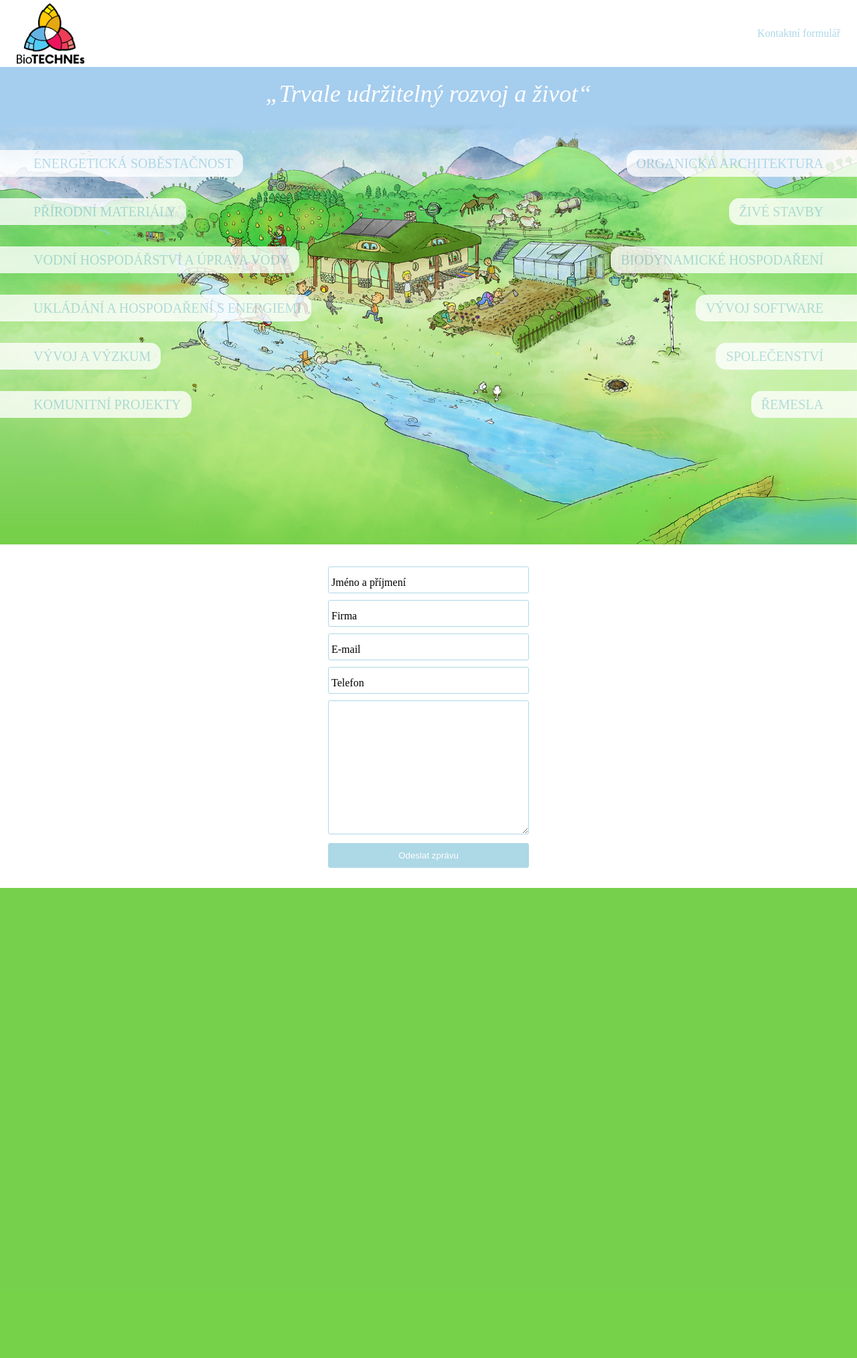
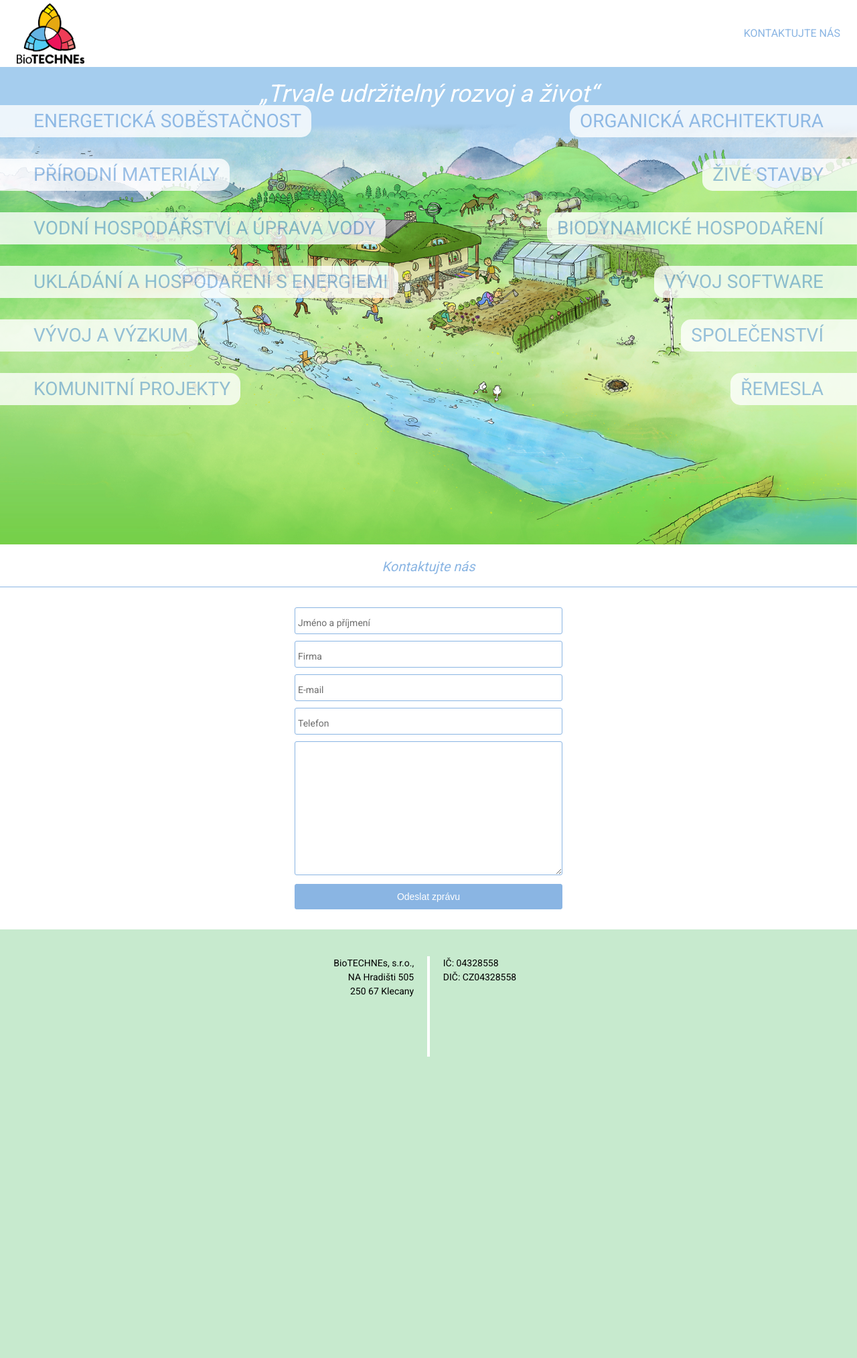
Before and after one commit to martinsvb/biotechnes, a PHP site: page / in a window 1280 px wide. Shown: the whole page at 67% size. Before the commit the page ends 1326 px from the top, so only its background shows below. Run offline with PHP 8.4, Linux system fonts and the light colour scheme; some libraries are stand-ins or nearby versions.

Commit message:
Design updates

```diff
--- a/dist/styles.css
+++ b/dist/styles.css
@@ -48,10 +48,14 @@ table {
 }
 
 :root {
-    --main-color: lightblue;
+    --main-color: #8ab5e3;
     --main-text-color: white;
-    --second-text-color: gray;
-    --background-color: #76d04c;
+    --second-text-color:  #6d6d6d;
+    --background-color: #c7eace;
+}
+
+html {
+    font-family: 'Roboto', Arial, sans-serif;
 }
 
 .header {
@@ -71,6 +75,16 @@ table {
     margin-right: 25px;
     color: var(--main-color);
     cursor: pointer;
+    text-transform: uppercase;
+}
+
+.contactFormTitle {
+    padding: 20px 0;
+    color: var(--main-color);
+    text-align: center;
+    border-bottom: 1px solid var(--main-color);
+    font-size: 20px;
+    font-style: italic;
 }
 
 .imageWrapper {
@@ -96,9 +110,21 @@ table {
     width: 100%;
 }
 
+.danger {
+    background: red;
+}
+
+.success {
+    background: palegreen;
+}
+
+.hide {
+    display: none !important;
+}
+
 .bioInfoTextWrapper {
     position: absolute;
-    bottom: 160px;
+    bottom: 240px;
     background: transparent;
     display: flex;
     flex-direction: row;
@@ -110,10 +136,11 @@ table {
     color: var(--main-color);
     background: var(--main-text-color);
     opacity: .8;
-    font-size: 20px;
+    font-size: 28px;
     margin-bottom: 32px;
     padding: 10px;
     text-transform: uppercase;
+    font-family: 'Roboto', Arial, sans-serif;
     display: inline-block;
 }
 
@@ -135,22 +162,6 @@ table {
     padding-left: 50px;
 }
 
-.footer {
-    background: var(--background-color);
-}
-
-.danger {
-    background: red;
-}
-
-.success {
-    background: palegreen;
-}
-
-.hide {
-    display: none !important;
-}
-
 .contactForm {
     margin: 30px 0;
 }
@@ -158,7 +169,7 @@ table {
 .inputWrapper {
     position: relative;
     margin: 0 auto 10px auto;
-    width: 300px;
+    width: 400px;
 }
 
 .inputText,
@@ -170,6 +181,13 @@ table {
     box-sizing: border-box;
 }
 
+.inputText,
+.inputLabel,
+.textArea,
+.sendBtn {
+    font-size: 14px;
+}
+
 .inputText:focus ~ .inputLabel,
 .inputTextOptional ~ .inputLabel,
 .inputTextRequired:not(:focus):valid ~ .inputLabel {
@@ -179,7 +197,6 @@ table {
 }
 
 .inputText {
-    font-size: 14px;
     height: 40px;
     padding: 0 5px;
 }
@@ -190,6 +207,7 @@ table {
     left: 5px;
     top: 16px;
     transition: 0.2s ease all;
+    color: var(--second-text-color);
 }
 
 .textArea {
@@ -229,25 +247,68 @@ table {
     border-radius: 50%;
 }
 
+.footer {
+    background: var(--background-color);
+    padding-top: 40px;
+}
+
+.footerTextWrapper {
+    width: 400px;
+    height: 150px;
+    margin: 0 auto;
+    display: flex;
+}
+
+.footerTextDivider {
+    width: 4px;
+    background: white;
+}
+
+.footerText {
+    width: 198px;
+    color: black;
+    display: table-cell;
+    vertical-align: middle;
+    line-height: 1.5;
+    font-size: 14px;
+}
+
+.footerTextLeft {
+    text-align: right;
+    padding-right: 20px;
+}
+
+.footerTextRight {
+    text-align: left;
+    padding-left: 20px;
+}
+
 /* Tablets (portrait) */
 @media (min-width: 768px) and (max-width: 1024px) {
     .bioInfoTextWrapper {
-        bottom: 40px;
+        bottom: 80px;
     }
     .bioInfoText {
         font-size: 18px;
         margin-bottom: 20px;
         padding: 8px;
     }
-    .inputWrapper {
+    .inputWrapper,
+    .footerTextWrapper {
         width: 90%;
+    }
+    .footerTextDivider {
+        width: 4%;
+    }
+    .footerText {
+        width: 48%;
     }
 }
 
 /* Tablets (landscape) */
 @media (min-width: 768px) and (max-width: 1024px) and (orientation: landscape) {
     .bioInfoTextWrapper {
-        bottom: 30px;
+        bottom: 80px;
     }
     .bioInfoText {
         font-size: 18px;
@@ -259,7 +320,7 @@ table {
 /*  Tablets, Mobiles (Landscape) */
 @media (min-width: 481px) and (max-width: 767px) {
     .bioInfoTextWrapper {
-        bottom: 10px;
+        bottom: 70px;
     }
     .bioInfoText {
         font-size: 14px;
@@ -271,11 +332,11 @@ table {
 /* Mobiles (Portrait) */
 @media (min-width: 320px) and (max-width: 480px) {
     .bioPageHeaderText {
-        font-size: 28px;
+        font-size: 22px;
     }
     .bioInfoTextWrapper {
         flex-direction: column;
-        bottom: 15px;
+        bottom: 60px;
     }
     .bioInfoTextRightGroup {
         text-align: left;
@@ -293,7 +354,14 @@ table {
         margin-bottom: 15px;
         padding: 8px;
     }
-    .inputWrapper {
+    .inputWrapper,
+    .footerTextWrapper {
         width: 90%;
     }
+    .footerTextDivider {
+        width: 4%;
+    }
+    .footerText {
+        width: 48%;
+    }
 }
--- a/gulpfile.js
+++ b/gulpfile.js
@@ -6,7 +6,7 @@ const minify = require('gulp-minify');
 gulp.task('clean', () => del(['dist']));
 
 gulp.task('css', (done) => {
-    gulp.src(['css/reset.css', 'css/main.css', 'css/contactForm.css', 'css/responsive.css'])
+    gulp.src(['css/reset.css', 'css/main.css', 'css/infoText.css', 'css/contactForm.css', 'css/footer.css', 'css/responsive.css'])
         .pipe(concat('styles.css'))
         .pipe(minify())
         .pipe(gulp.dest('dist'));
--- a/index.html
+++ b/index.html
@@ -9,6 +9,7 @@
   <meta name="author" content="Biotechnes">
   <meta name="viewport" content="width=device-width, initial-scale=1">
 
+  <link href="https://fonts.googleapis.com/css?family=Roboto" rel="stylesheet">
   <link rel="stylesheet" href="dist/styles.css">
 
   <script src="https://www.google.com/recaptcha/api.js?render=6LeczY4UAAAAAJgFkcj_EOJyFc9W19KZoXOf_ELN"></script>
@@ -18,7 +19,7 @@
 <body>
   <div class="header">
     <img src="img/Biotechnes_logo_rgb.jpg" alt="BioTechnes logo" class="bioLogo" />
-    <p class="contactFormLink" onclick="scrollToContactForm()">Kontaktní formulář</p>
+    <p class="contactFormLink" onclick="scrollToContactForm()">Kontaktujte nás</p>
   </div>
 
   <div class="imageWrapper">
@@ -50,6 +51,7 @@
         <p class="bioInfoText bioInfoTextRight">Řemesla</p><br />
       </div>
     </div>
+    <p class="contactFormTitle" onclick="">Kontaktujte nás</p>
   </div>
 
   <div id="content" class="content">
@@ -87,7 +89,18 @@
   </div>
 
   <div class="footer">
-
+    <div class="footerTextWrapper">
+      <p class="footerText footerTextLeft">
+        BioTECHNEs, s.r.o.,<br />
+        NA Hradišti 505<br />
+        250 67  Klecany
+      </p>
+      <div class="footerTextDivider"></div>
+      <p class="footerText footerTextRight">
+        IČ: 04328558<br />
+        DIČ: CZ04328558
+      </p>
+    </div>
   </div>
 
   <script>
```
Also changed, not shown: css/contactForm.css (+9 -2 lines), css/footer.css (added, +35 -0 lines), css/infoText.css (added, +39 -0 lines), css/main.css (+17 -46 lines), css/responsive.css (+21 -7 lines).
